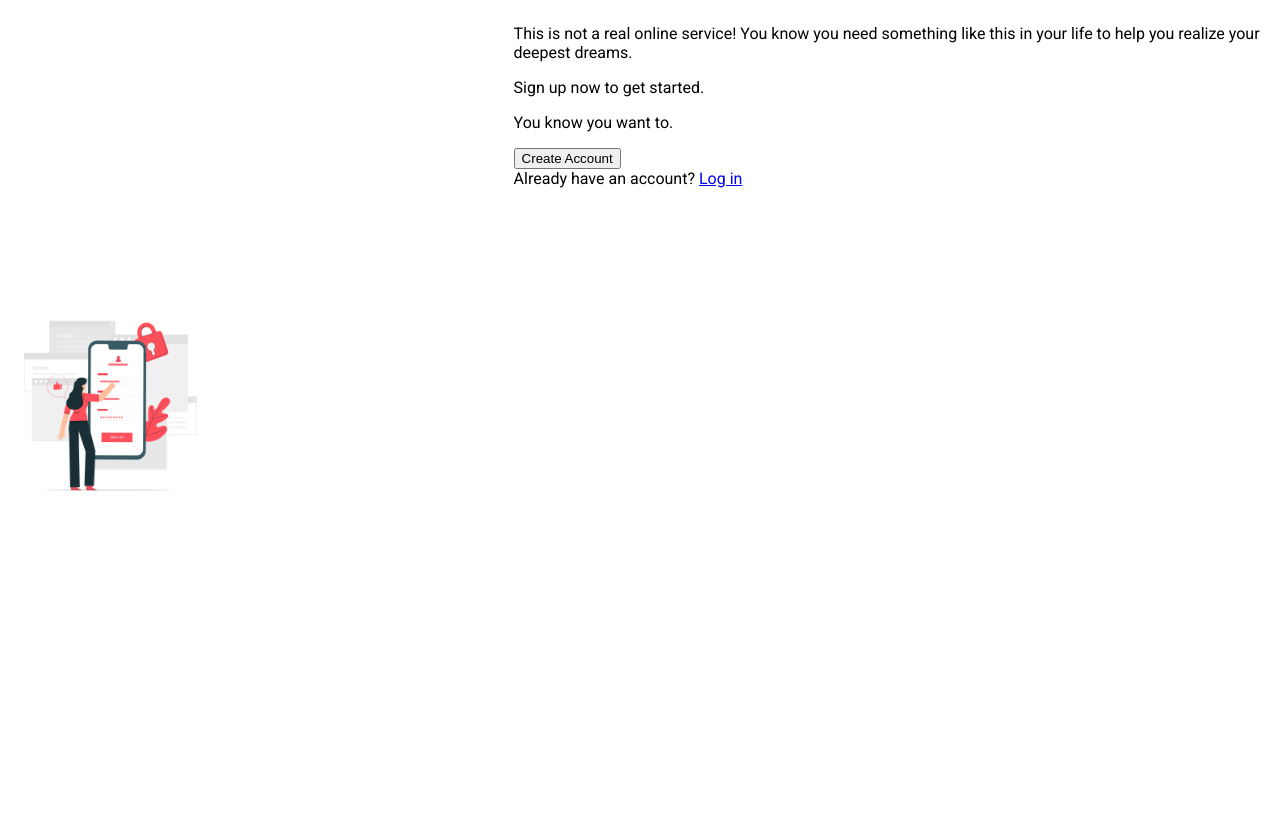
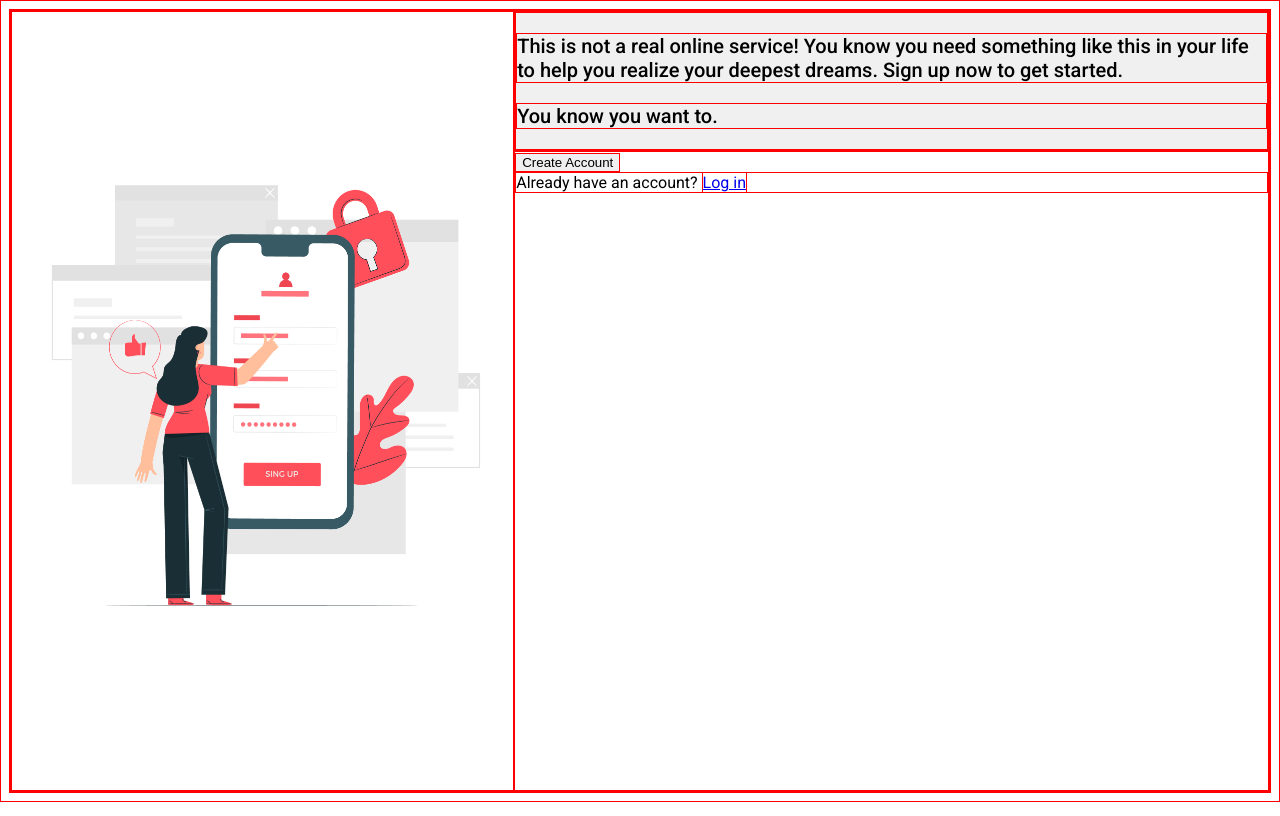
Before and after one commit to Nzha/sign-up-form, a plain HTML site: page index.html in a window 1280 px wide. Drawn offline with Linux system fonts and the light colour scheme.

Commit message:
Fix background img issue

```diff
--- a/index.html
+++ b/index.html
@@ -6,7 +6,7 @@
     <meta name="viewport" content="width=device-width, initial-scale=1.0">
     <link rel="preconnect" href="https://fonts.googleapis.com">
     <link rel="preconnect" href="https://fonts.gstatic.com" crossorigin>
-    <link href="https://fonts.googleapis.com/css2?family=Lobster&family=Roboto:ital@0;1&display=swap" rel="stylesheet">
+    <link href="https://fonts.googleapis.com/css2?family=Roboto:ital,wght@0,400;0,500;1,400&display=swap" rel="stylesheet">
     <link rel="stylesheet" href="./style/style.css">
     <script src="./script/script.js"></script>
     <title>Sign-up form</title>
@@ -18,8 +18,7 @@
         </div>
         <div class="content">
             <div class="intro">
-                <p>This is not a real online service! You know you need something like this in your life to help you realize your deepest dreams.</p>
-                <p>Sign up now to get started.</p>
+                <p>This is not a real online service! You know you need something like this in your life to help you realize your deepest dreams. Sign up now to get started.</p>
                 <p>You know you want to.</p>
             </div>
             <div class="form"></div>
--- a/style/style.css
+++ b/style/style.css
@@ -1,6 +1,6 @@
-/* * {
+* {
   border: 1px solid red;
-} */
+}
 
 html {
     box-sizing: border-box;
@@ -21,7 +21,7 @@ body {
     font-family: 'Roboto', sans-serif;
     display: flex;
     flex-direction: column;
-    height: 100vh;
+    height: 98vh;
 }
 
 main {
@@ -32,12 +32,17 @@ main {
 .side-image {
   width: 40%;
   background-image: url(../img/Mobile-login.jpg);
-  background-attachment: fixed;
-  background-position: left;
+  background-position: center;
   background-repeat: no-repeat;
-  background-size: 40%;
+  background-size: contain;
 }
 
 .content {
   flex: 1;
 }
+
+.intro {
+  font-size: 1.25em;
+  font-weight: 500;
+  background-color: #f0f0f0;
+}
```
